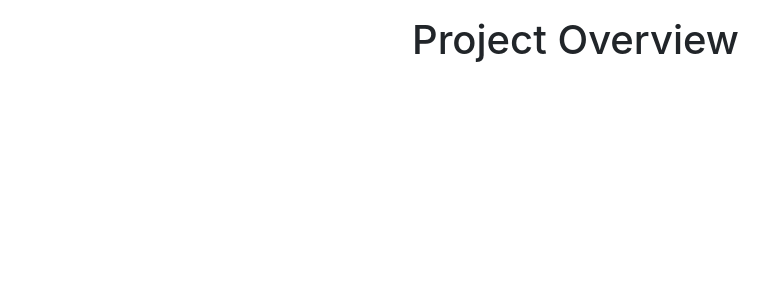
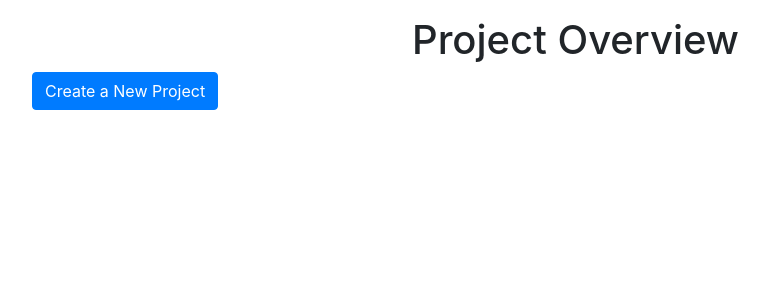
Before and after one commit to dragon-fire-fly/developer_matcher, a Django app: page /projects/ in a window 1280 px wide. Shown: the part 56-356 px from the top of the page, without its empty margins (53-822 px from the left). Run offline with Django 3.2, Linux system fonts and the light colour scheme; the visitor is signed in with stand-in values (Sample User, id 1); some libraries are stand-ins or nearby versions.

Commit message:
FEAT: Add languages and user to project pages

```diff
--- a/app_home/templates/app_home/project_overview.html
+++ b/app_home/templates/app_home/project_overview.html
@@ -10,6 +10,12 @@
     </div>
 
     {% if user.is_authenticated %}
+    <div class="row">
+        <div class="col-md-12">
+            <a href="{% url 'app_home:create-project' %}" class="btn btn-primary">Create a New Project</a>
+        </div>
+    </div>
+
         <div class="row">
             {% for project in projects %}
                     <div class="col-md-3">
@@ -19,7 +25,7 @@
                             </a>
                             <a href="{% url 'app_home:project-detail-view' project.title %}">{{ project.title }}</a>
                             <p>{% for language in project.p_language.values %}
-                                {{ language.language }}
+                                <img src="{{ language.language_icon.url }}" alt="" class="icon-sm">
                                 {% endfor %}
                             </p>
                         </div>
--- a/app_user/models.py
+++ b/app_user/models.py
@@ -88,7 +88,7 @@
     user = models.ManyToManyField(User, blank=True)
     p_language = models.ManyToManyField(ProgrammingLanguage)
     title = models.CharField(
-        help_text="What is the title for your project?", max_length=100
+        help_text="What is the title for your project?", max_length=100, unique=True,
     )
     description = models.TextField(
         help_text="Enter your project description here", blank=True, null=True
```
Also changed, not shown: app_home/templates/app_home/project_detail_view.html (+7 -2 lines), app_user/migrations/0005_alter_project_title.py (added).
